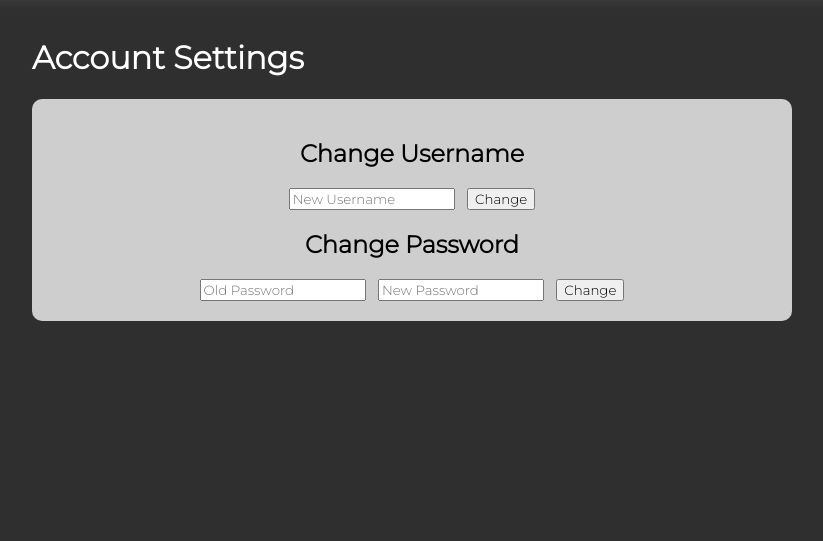
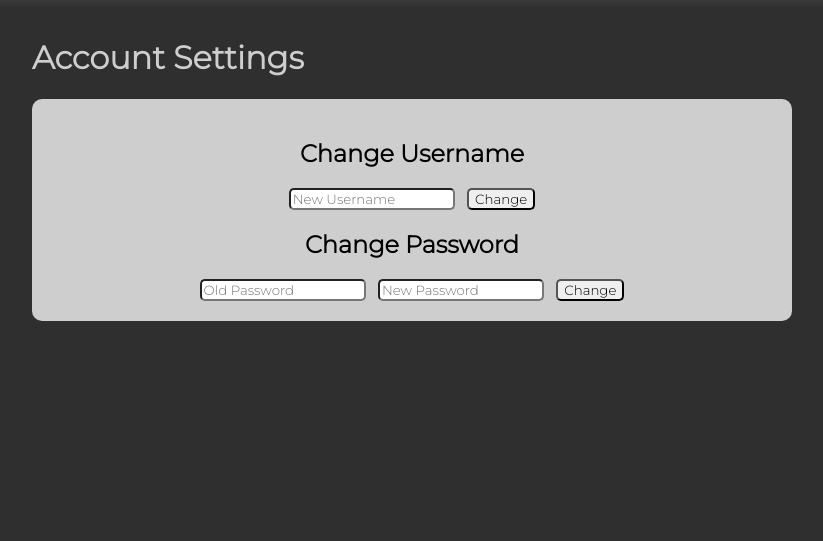
Before and after one commit to 406-Trades/406-Trades, a Flask app: page /account_settings in a window 1280 px wide. Shown: the part 93-634 px from the top of the page, without its empty margins (228-1051 px from the left). Run offline with Flask 2, Linux system fonts and the light colour scheme; the visitor is signed in with stand-in values (Sample User, id 1).

Commit message:
Made account settings page look nicer
rounded the buttons and make the change buttons change colour when hovered

```diff
--- a/static/styles/account_settings.css
+++ b/static/styles/account_settings.css
@@ -124,3 +124,14 @@
     background-color: rgb(47, 47, 47);
     color: #CECECE;
 }
+#but{
+    transition: all 0.3s ease-in-out;
+    border-radius: 5px;
+}
+.but{
+    border-radius: 5px;
+}
+
+.header{
+    color: #CECECE
+}
--- a/templates/account_settings.html
+++ b/templates/account_settings.html
@@ -9,7 +9,7 @@
   </head>
   <body>
     <div class="container">
-    <h1>Account Settings</h1>
+    <h1 class="header">Account Settings</h1>
     <div class="container-box">
     <form id="form" method="post" align="center">
       <h2 style="color: black;">Change Username</h2>
```
